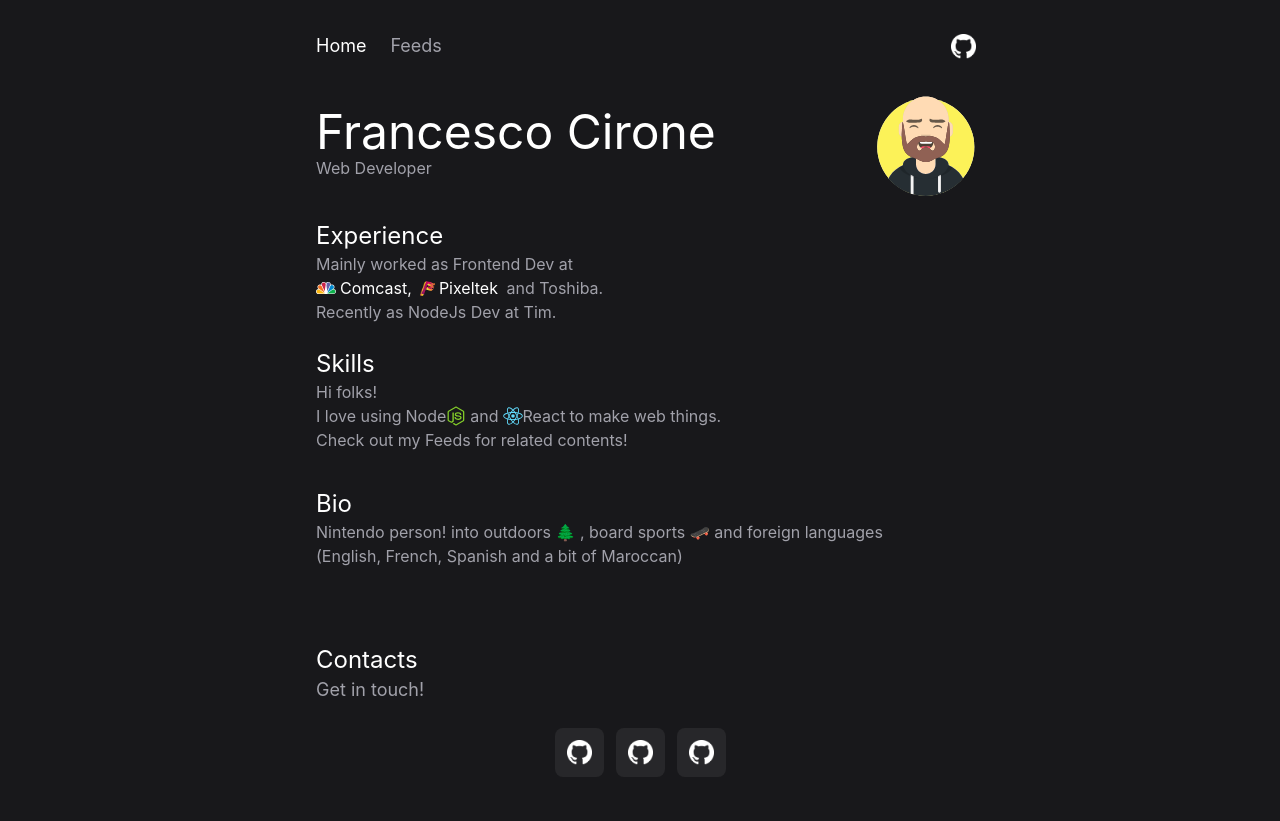
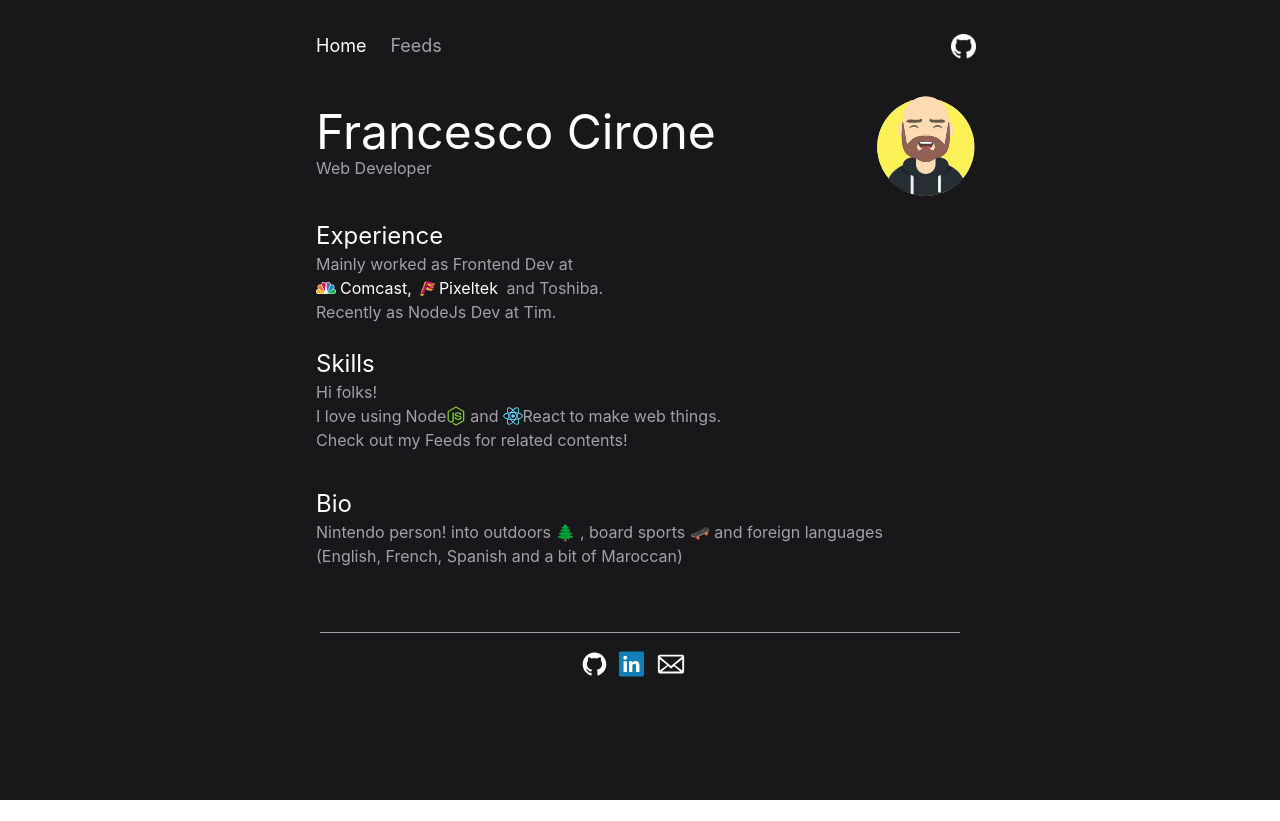
Before and after one commit to inhopj/fcirone.dev, a Next.js app: page / in a window 1280 px wide. After the commit the page ends 800 px from the top, so only its background shows below. Built offline with nearby package versions, Linux system fonts and the light colour scheme.

Commit message:
update Contacts

```diff
--- a/components/Contacts/Contacts.tsx
+++ b/components/Contacts/Contacts.tsx
@@ -14,38 +14,31 @@ const Cotacts = ({ className: parentClassNames }: Props) => {
         parentClassNames
       )}
     >
-      <div className='flex flex-col justify-start p-0 md:p-3'>
-        <div className='text-white text-xl md:text-2xl'>
-          Contacts
-        </div>
-        <div className='text-zinc-400 text-base md:text-lg'>
-          Get in touch!
-        </div>
-      </div>
 
-      <div className='flex justify-center p-0 md:p-3 text-white text-2xl md:text-4xl'>
-        <div className='flex p-3 bg-zinc-800 rounded-lg hover:bg-indigo-600 mr-3'>
+      <div className='flex justify-center md:mx-4 text-white text-2xl md:text-4xl border-t border-zinc-400 pt-4'>
+        <div className='flex mr-3'>
           <Image
-            src='/github-logo.png'
+            src='/github.svg'
             alt="logo-icon"
             width={25}
             height={25}
           />
         </div>
-        <div className='flex p-3 bg-zinc-800 rounded-lg hover:bg-indigo-600 mr-3'>
+        <div className='flex mr-3'>
           <Image
-            src='/github-logo.png'
+            src='/linkedin.svg'
             alt="logo-icon"
             width={25}
             height={25}
+            className="rounded"
           />
         </div>
-        <div className='flex p-3 bg-zinc-800 rounded-lg hover:bg-indigo-600'>
+        <div className='flex mr-3'>
           <Image
-            src='/github-logo.png'
+            src='/mail.svg'
             alt="logo-icon"
-            width={25}
-            height={25}
+            width={30}
+            height={30}
           />
         </div>
       </div>
```
